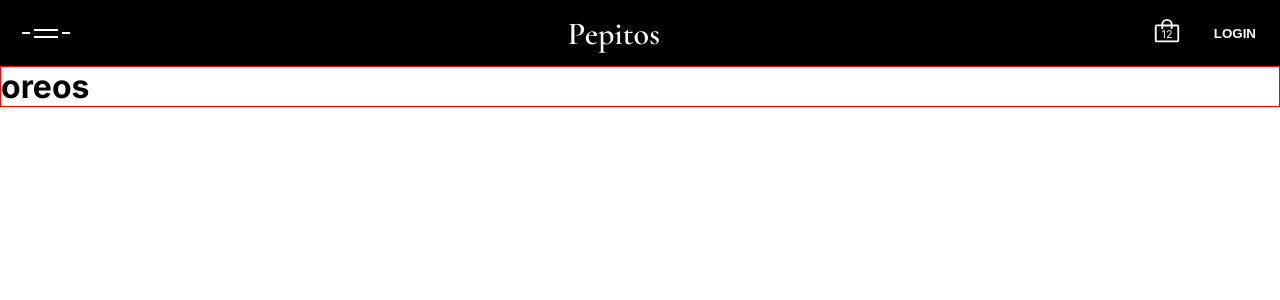
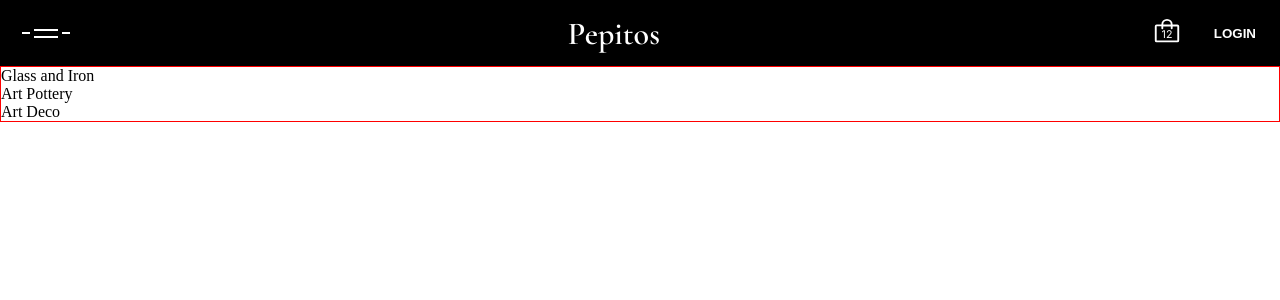
Before and after one commit to leandromuzzupappa/chouse-gallery, a React (Vite) app: page / in a window 1280 px wide. Both pictures are taken after a click on the button 46 px from the left and 33 px from the top of the page. Shown: the top 300 px of the page. Built offline with nearby package versions, Linux system fonts and the light colour scheme.

Commit message:
Create NavbarMenu component

```diff
--- a/src/components/NavbarMenu/NavbarMenu.css
+++ b/src/components/NavbarMenu/NavbarMenu.css
@@ -1,3 +1,8 @@
 .navbarMenu {
   border: 1px solid red;
+  display: none;
 }
+
+.navbarMenu[data-open="true"] {
+  display: block;
+}
--- a/src/components/NavbarMenu/NavbarMenu.jsx
+++ b/src/components/NavbarMenu/NavbarMenu.jsx
@@ -1,9 +1,14 @@
+/* eslint-disable react/prop-types */
 import "./NavbarMenu.css";
 
-export const NavbarMenu = () => {
+export const NavbarMenu = ({ isOpen }) => {
   return (
-    <div className="navbarMenu">
-      <h1>oreos</h1>
+    <div className="navbarMenu" data-open={isOpen}>
+      <ul>
+        <li>Glass and Iron</li>
+        <li>Art Pottery</li>
+        <li>Art Deco</li>
+      </ul>
     </div>
   );
 };
```
